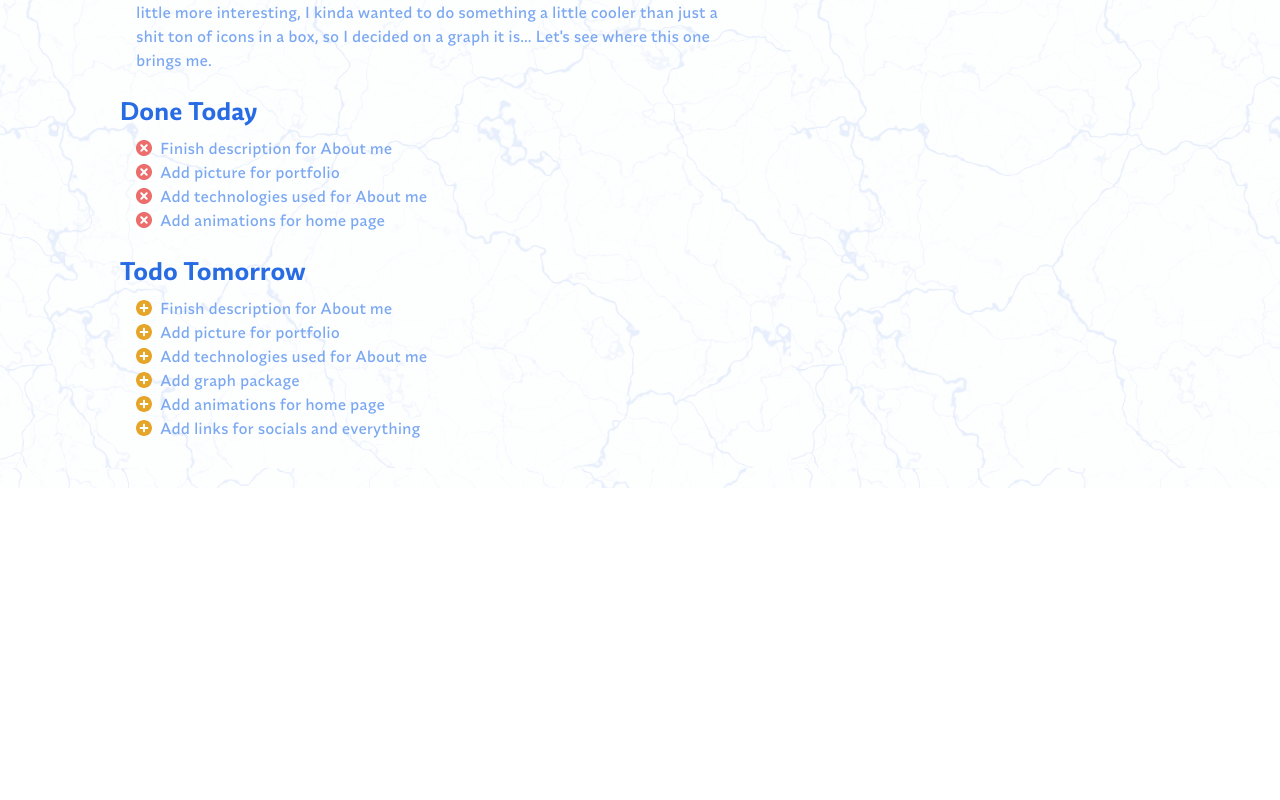
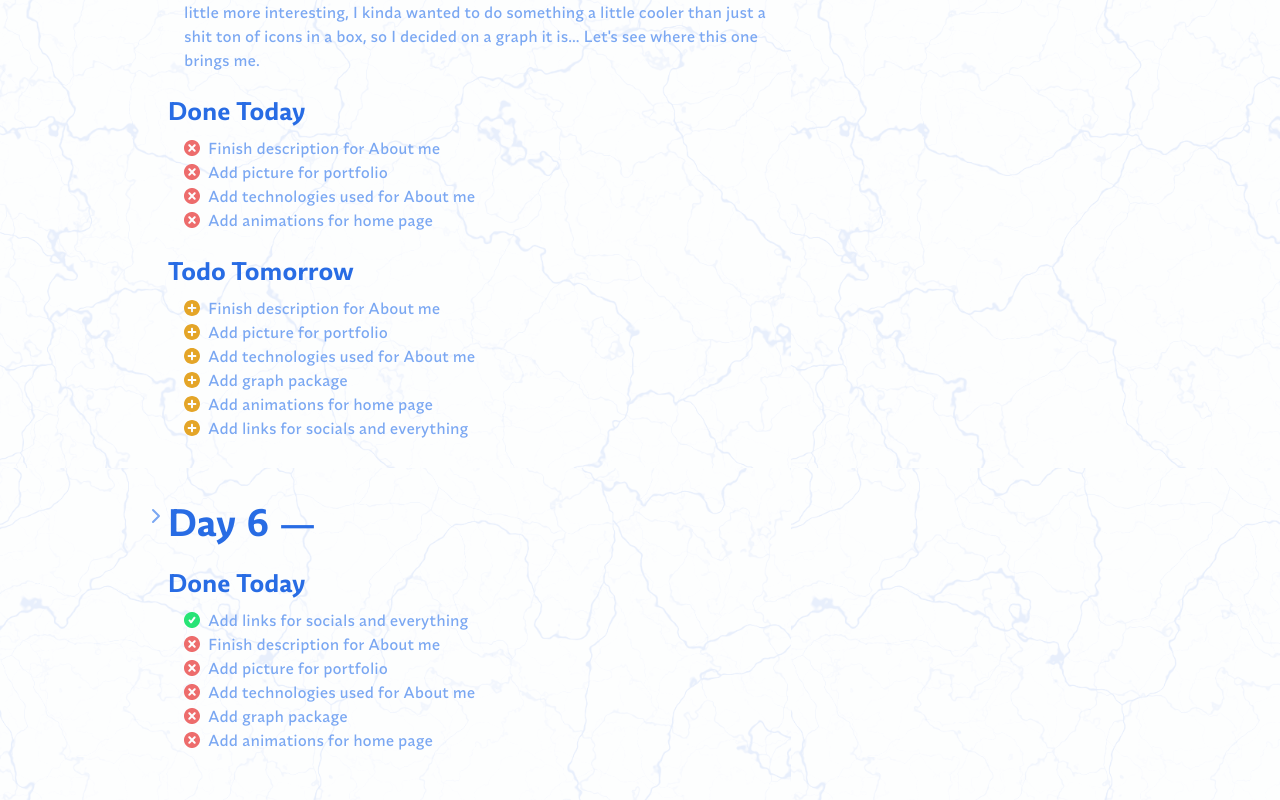
Before and after one commit to Ch3ru09/portfolio, a Next.js app: page /project/portfolio/devlog in a window 1280 px wide. Shown: the part 2696-3496 px from the top of the page. Before the commit the page ends 3184 px from the top, so only its background shows below. Built offline with nearby package versions, Linux system fonts and the light colour scheme.

Commit message:
updated devlog

```diff
--- a/src/app/(home)/project/portfolio/devlog/page.tsx
+++ b/src/app/(home)/project/portfolio/devlog/page.tsx
@@ -6,7 +6,7 @@ import Addmark from "./Addmark";
 
 export default function Devlog() {
   return (
-    <ul className="mt-12 mb-12 flex max-w-160 flex-col gap-16">
+    <ul className="mt-12 mb-12 ml-12 flex max-w-160 flex-col gap-16">
       {Logs.map((log, i) => {
         return (
           <li key={i} className="flex">
--- a/src/assets/portfolio/devlog.json
+++ b/src/assets/portfolio/devlog.json
@@ -110,5 +110,19 @@
       "Add animations for home page",
       "Add links for socials and everything"
     ]
+  },
+  {
+    "day": 6,
+    "title": "",
+    "log": "",
+    "is_done": ["Add links for socials and everything"],
+    "not_done": [
+      "Finish description for About me",
+      "Add picture for portfolio",
+      "Add technologies used for About me",
+      "Add graph package",
+      "Add animations for home page"
+    ],
+    "todos": []
   }
 ]
```
